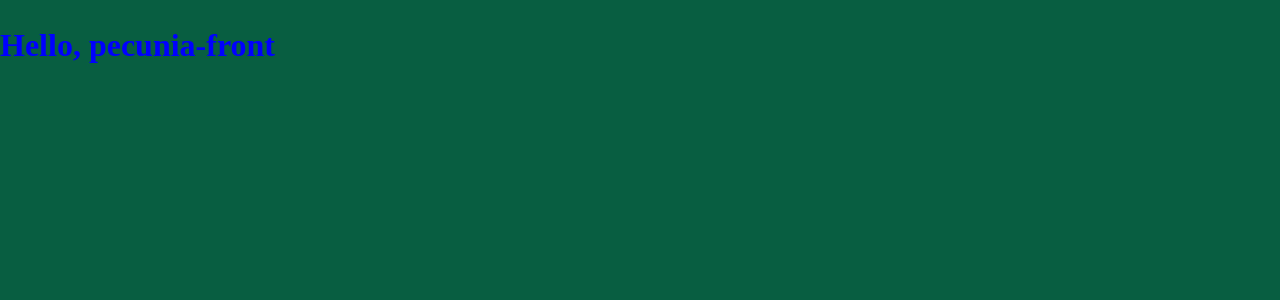
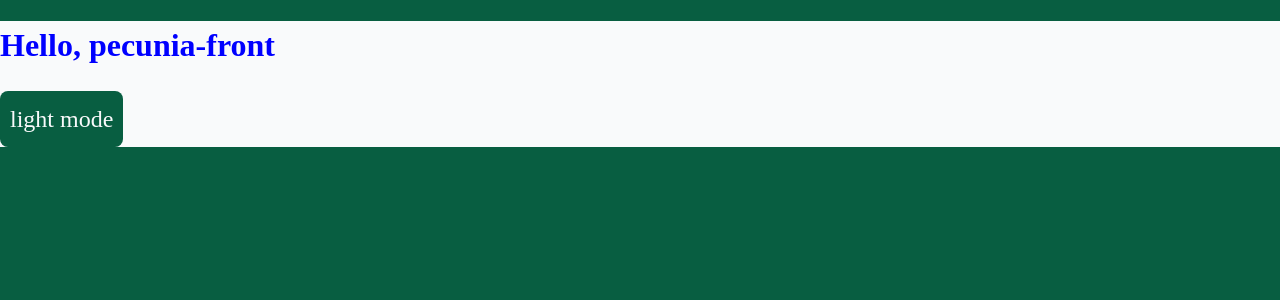
Before and after one commit to Pecunia-App/pecunia-front, an Angular app: page / in a window 1280 px wide. Shown: the top 300 px of the page. Built offline with nearby package versions, Linux system fonts and the light colour scheme.

Commit message:
feat(fondation-scss): task 150 - create theme service and btn switch example

```diff
--- /dev/null
+++ b/src/app/_core/services/theme/theme.service.ts
@@ -0,0 +1,33 @@
+import { Injectable, signal } from '@angular/core';
+
+@Injectable({
+  providedIn: 'root',
+})
+export class ThemeService {
+  private _theme = signal<'light' | 'dark'>('light');
+  readonly theme = this._theme.asReadonly();
+
+  constructor() {
+    const savedTheme = localStorage.getItem('theme') as 'light' | 'dark' | null;
+    const systemTheme = window.matchMedia('(prefers-color-scheme: dark)')
+      .matches
+      ? 'dark'
+      : 'light';
+    this.setTheme(savedTheme || systemTheme);
+    console.log(
+      'systemTheme',
+      window.matchMedia('(prefers-color-scheme: dark)')
+    );
+  }
+
+  setTheme(theme: 'light' | 'dark') {
+    this._theme.set(theme);
+    localStorage.setItem('theme', theme);
+    document.documentElement.setAttribute('data-theme', theme);
+  }
+
+  toggleTheme() {
+    const newTheme = this._theme() === 'light' ? 'dark' : 'light';
+    this.setTheme(newTheme);
+  }
+}
--- a/src/app/app.component.html
+++ b/src/app/app.component.html
@@ -1,2 +1,3 @@
 <h1>Hello, {{title}} </h1>
+<app-theme-switch/>
 <router-outlet></router-outlet>
--- a/src/app/app.component.ts
+++ b/src/app/app.component.ts
@@ -1,9 +1,10 @@
 import { Component } from '@angular/core';
 import { RouterOutlet } from '@angular/router';
+import { ThemeSwitchComponent } from './shared/theme-switch/theme-switch.component';
 
 @Component({
   selector: 'app-root',
-  imports: [RouterOutlet],
+  imports: [RouterOutlet, ThemeSwitchComponent],
   templateUrl: './app.component.html',
   styleUrl: './app.component.scss',
 })
--- /dev/null
+++ b/src/app/shared/theme-switch/theme-switch.component.html
@@ -0,0 +1,14 @@
+<button
+type="button"
+class="btn-switch"
+(click)="toggleTheme()"
+[attr.aria-label]="isDark() ? 'Activer le thème clair' : 'Activer le thème sombre'"
+>
+<span>
+  @if (isDark(); as dark) {
+    dark mode
+  } @else {
+    light mode
+  }
+</span>
+</button>
--- /dev/null
+++ b/src/app/shared/theme-switch/theme-switch.component.scss
@@ -0,0 +1,12 @@
+@use './theming/light' as *;
+@use './theming/dark' as *;
+@use '../../../styles/tokens/variables-mobile' as *;
+
+// Style commun
+.btn-switch {
+  border: none;
+  font-size: 1.5rem;
+  cursor: pointer;
+  padding: $common-spacing-m + px;
+  border-radius: $common-radius-l + px;
+}
--- /dev/null
+++ b/src/app/shared/theme-switch/theme-switch.component.ts
@@ -0,0 +1,18 @@
+import { Component, computed, inject } from '@angular/core';
+import { ThemeService } from '../../_core/services/theme/theme.service';
+
+@Component({
+  selector: 'app-theme-switch',
+  imports: [],
+  templateUrl: './theme-switch.component.html',
+  styleUrl: './theme-switch.component.scss',
+})
+export class ThemeSwitchComponent {
+  private themeService = inject(ThemeService);
+
+  isDark = computed(() => this.themeService.theme() === 'dark');
+
+  toggleTheme(): void {
+    this.themeService.toggleTheme();
+  }
+}
--- /dev/null
+++ b/src/app/shared/theme-switch/theming/_dark.scss
@@ -0,0 +1,10 @@
+@use '../../../../styles/tokens/variables-dark' as dark;
+
+:host-context([data-theme='dark']) .btn-switch {
+  background: dark.$background-primary-default;
+  color: dark.$text-neutral-default-inverse;
+
+  &:hover {
+    background: dark.$background-primary-hover;
+  }
+}
--- /dev/null
+++ b/src/app/shared/theme-switch/theming/_light.scss
@@ -0,0 +1,11 @@
+@use '../../../../styles/tokens/variables-light' as *;
+
+:host-context([data-theme='light']) .btn-switch {
+  background: $background-primary-default;
+  color: $text-neutral-default-inverse;
+
+  &:hover {
+    background: $background-primary-hover;
+    color: $text-neutral-default;
+  }
+}
--- a/src/index.html
+++ b/src/index.html
@@ -1,5 +1,5 @@
 <!doctype html>
-<html lang="en">
+<html lang="fr" data-theme="light">
   <head>
     <meta charset="utf-8" />
     <title>PecuniaFront</title>
--- a/src/styles.scss
+++ b/src/styles.scss
@@ -1,5 +1,5 @@
-@use './styles/tokens/variables-light' as *;
-@use './styles/tokens/variables-dark' as *;
+@use './styles/themes/theme-light';
+@use './styles/themes/theme-dark';
 @use './styles/tokens/variables-desktop' as *;
 @use './styles/tokens/variables-mobile' as *;
 
--- /dev/null
+++ b/src/styles/themes/_theme-dark.scss
@@ -0,0 +1,10 @@
+@use '../tokens/variables-dark' as *;
+
+[data-theme='dark'] {
+  body {
+    background-color: $background-neutral-primary;
+    color: $text-neutral-default;
+  }
+
+  // mêmes éléments stylés que dans light mais avec les variables dark
+}
--- /dev/null
+++ b/src/styles/themes/_theme-light.scss
@@ -0,0 +1,10 @@
+@use '../tokens/variables-light' as *;
+
+[data-theme='light'] {
+  body {
+    background-color: $background-neutral-primary;
+    color: $text-neutral-default;
+  }
+
+  //ajouter d’autres éléments ici (h1, input, etc.)
+}
```
Also changed, not shown: 1 other file (tests, documents, lock files or other folders).
